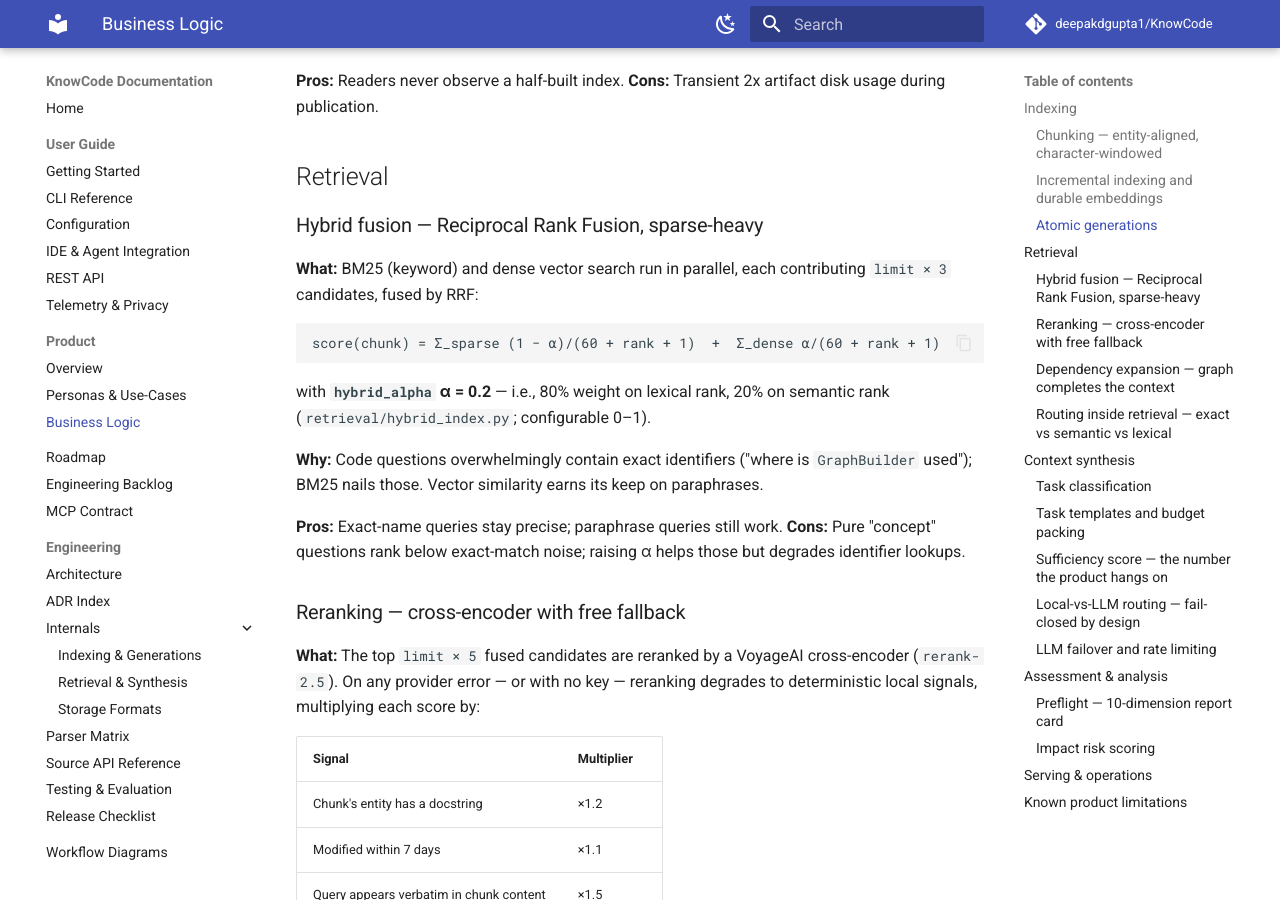
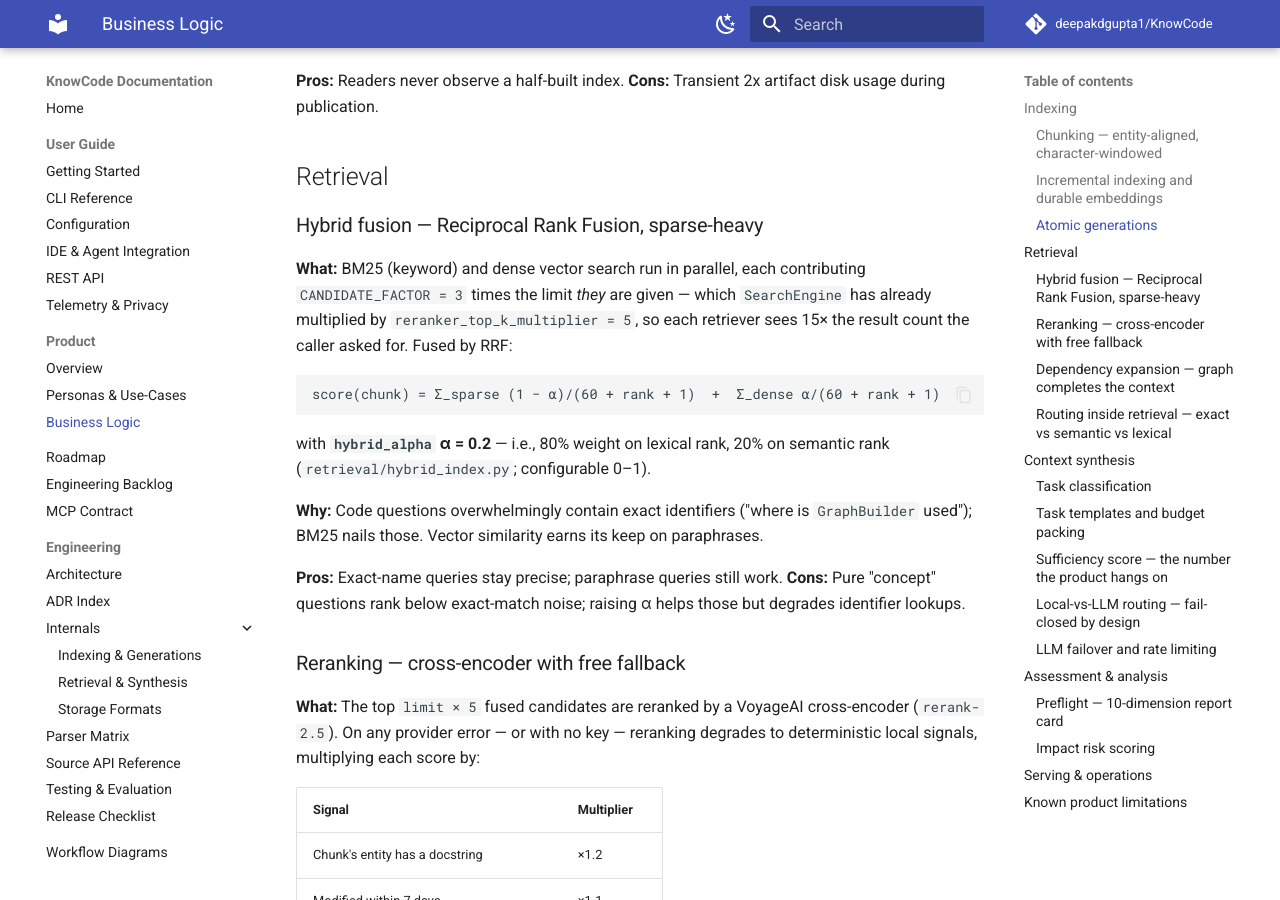
Before and after one commit to deepakdgupta1/KnowCode, an MkDocs documentation site: the page built from docs/product/business-logic.md, in a window 1280 px wide and 900 px high, scrolled down 1006 px. Built offline with MkDocs 1.6.1 and Material for MkDocs 9.7.7, drawn with Linux system fonts in a browser that asks for light colours; comment, search, counter and statistics services are not loaded.

Commit message:
docs: state hybrid fusion breadth relative to the caller's limit
Each retriever contributes CANDIDATE_FACTOR = 3 times the limit HybridIndex
is given, and SearchEngine has already multiplied the caller's limit by
reranker_top_k_multiplier = 5. The sentence read as though the 3x applied to
the caller's own limit; it is 15x. The code was right.

````diff
--- a/docs/product/business-logic.md
+++ b/docs/product/business-logic.md
@@ -51,7 +51,9 @@ generation current.
 ### Hybrid fusion — Reciprocal Rank Fusion, sparse-heavy
 
 **What:** BM25 (keyword) and dense vector search run in parallel, each
-contributing `limit × 3` candidates, fused by RRF:
+contributing `CANDIDATE_FACTOR = 3` times the limit *they* are given — which
+`SearchEngine` has already multiplied by `reranker_top_k_multiplier = 5`, so
+each retriever sees 15× the result count the caller asked for. Fused by RRF:
 
 ```
 score(chunk) = Σ_sparse (1 − α)/(60 + rank + 1)  +  Σ_dense α/(60 + rank + 1)
````
